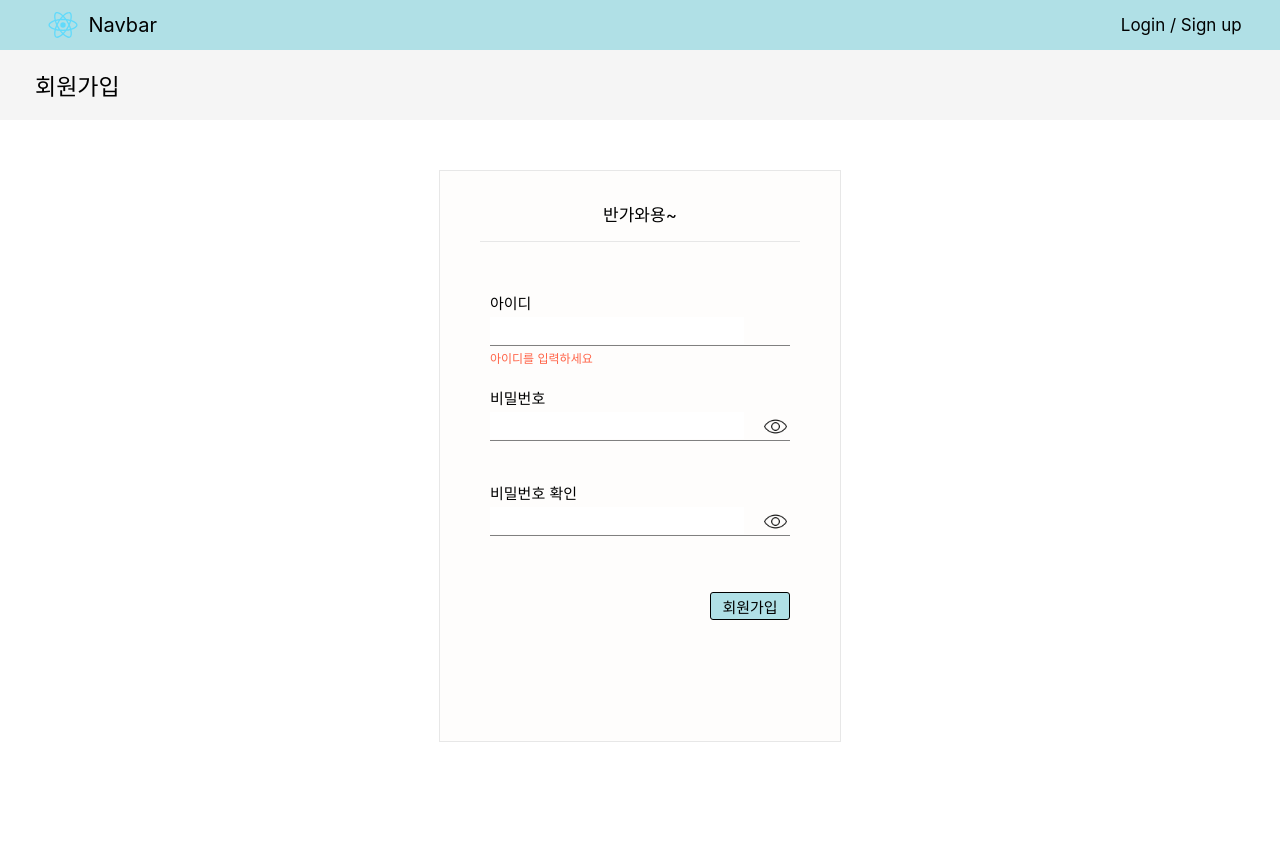
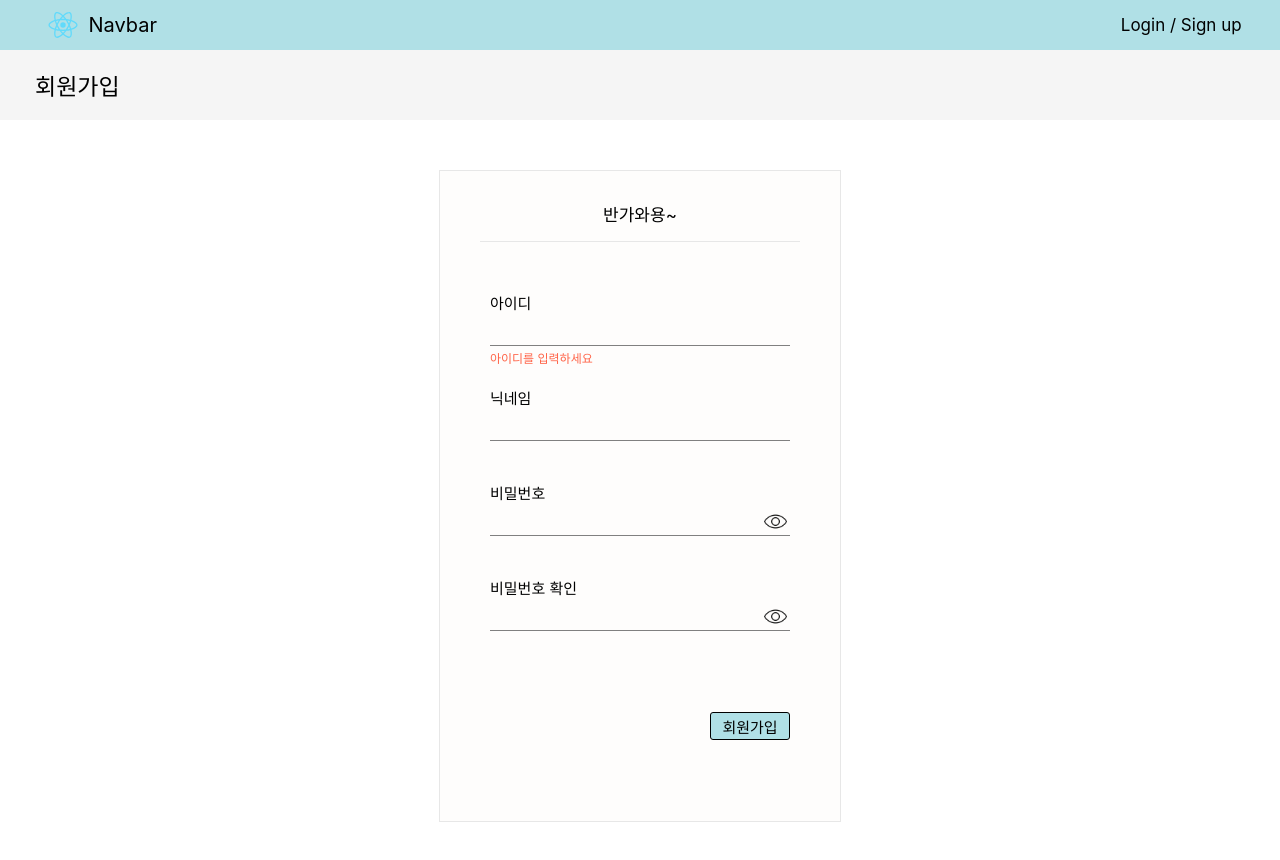
Before and after one commit to ndk6879/Board_Project, a React (Create React App) app in the folder board_project_front_sj/: page /signup in a window 1280 px wide. Shown: the top 860 px of the page. Before the commit the page ends 800 px from the top, so only its background shows below. Built offline with nearby package versions, Linux system fonts and the light colour scheme; no server answers.

Commit message:
feat: Add a input box for nickname

```diff
--- a/board_project_front_sj/src/components/Signup.js
+++ b/board_project_front_sj/src/components/Signup.js
@@ -8,15 +8,16 @@ import { useNavigate } from "react-router-dom";
 import openEyeImg from "../img/open_eye.png";
 import closedEyeImg from "../img/closed_eye.png";
 
-let OutsideBox = styled.div`
+const OutsideBox = styled.div`
     width : 400px;
-    height : 570px;
+    height : 650px;
     border : 1px solid #E7E7E7;
     background-color : #FEFDFC;
     margin : auto;
+    margin-bottom : 100px;
 `
 
-let Header = styled.div`
+const Header = styled.div`
     width : 300px;
     height : 30px;
     margin : 20px auto;
@@ -26,18 +27,19 @@ let Header = styled.div`
 `
 
 // id, pw 입력
-let SignupData = styled.div`
+const SignupData = styled.div`
+    //border : 1px solid gray;
     width : 300px;
-    height : 300px;
+    height : 420px;
     margin : auto;
     margin-top : 50px;
 `
 // 제목 (아이디, 비밀번호, 비밀번호 확인)
-let Category = styled.div`
+const Category = styled.div`
     height : 70px;
 `
 
-let CategoryTitle = styled.div`
+const CategoryTitle = styled.div`
     height : 20px;
     font-size : 15px;
     text-align : left;
@@ -45,23 +47,24 @@ let CategoryTitle = styled.div`
 `
 
 // Input + Button
-let InputBox = styled.div`
+const InputBox = styled.div`
     width : 300px;
     height : 33px;
     //border : 1px solid red;
     border-bottom : 1px solid gray;
 `
 
-let InputSignupData = styled.input`
+const InputSignupData = styled.input`
     width : 250px;
     height : 25px;
     float : left;
     border : 0px;
     margin-top : 5px;  // 바닥에 붙이려고
     outline : none;  // 포커스 시에도 테두리 보이지 않도록
+    background-color : #FEFDFC;
 `
 
-let CheckData = styled.div`
+const CheckData = styled.div`
     margin-top : 3px;
     float: left;
     text-align: left;
@@ -69,25 +72,25 @@ let CheckData = styled.div`
     color : tomato;
 `
 
-let CheckPwBtn = styled.div`
+const CheckPwBtn = styled.div`
     float : right;
     cursor : pointer;
 `
 
-let Img = styled.img`
+const Img = styled.img`
     height : 23px;
     margin-top : 8px;
     margin-right : 3px;
     //border : 1px solid darkblue;
 `
 
-let ButtonBox = styled.div`
+const ButtonBox = styled.div`
     width : 300px;
     height : 30px;
     margin : auto;
 `
 
-let SignupBtn = styled.button`
+const SignupBtn = styled.button`
     float : right;
     width : 80px;
     height : 28px;
@@ -105,18 +108,19 @@ let SignupBtn = styled.button`
 
 function Signup() {
 
-    let [userData, setUserData] = useState('');
+    const [userData, setUserData] = useState('');
 
-    let [inputId, setInputId] = useState('');
-    let [inputPw, setInputPw] = useState('');
-    let [reInputPw, setReInputPw] = useState('');
+    const [inputId, setInputId] = useState('');
+    const [inputNickname, setInputNickname] = useState('');
+    const [inputPw, setInputPw] = useState('');
+    const [reInputPw, setReInputPw] = useState('');
 
     // 아이디 체크하는데 state 너무 많이 쓰나
-    let [checkId, setCheckId] = useState('');
-    let [checkPw, setCheckPw] = useState('');
-    let [isAvailableId, setIsAvailableId] = useState(false);
+    const [checkId, setCheckId] = useState('');
+    const [checkPw, setCheckPw] = useState('');
+    const [isAvailableId, setIsAvailableId] = useState(false);
 
-    let navigate = useNavigate();
+    const navigate = useNavigate();
 
     //아이디 중복 여부 확인 멘트
     useEffect(() => {
@@ -157,13 +161,13 @@ function Signup() {
     }, [inputPw, reInputPw]);
 
     // 눈 모양 아이콘 누르면 2초동안 입력한 비밀번호 보여줌
-    let [hidePw1, setHidePw1] = useState(true);
-    let [hidePw2, setHidePw2] = useState(true);
-    let checkPw1 = () => {
+    const [hidePw1, setHidePw1] = useState(true);
+    const [hidePw2, setHidePw2] = useState(true);
+    const checkPw1 = () => {
         setHidePw1(false)
         setTimeout(() => setHidePw1(true), 2000)
     }
-    let checkPw2 = () => {
+    const checkPw2 = () => {
         setHidePw2(false)
         setTimeout(() => setHidePw2(true), 2000)
     }
@@ -177,13 +181,15 @@ function Signup() {
         - ID, PW, PW확인 중 하나라도 입력되지 않았을 때
         - PW와 PW확인 값이 다를 때
     */
-    let trySignup = (e) => {
+    const trySignup = (e) => {
         e.preventDefault();
 
         // 서버에 보낼 ID, PW
-        let body = {
+        const body = {
             id : inputId,
-            pw : inputPw
+            pw : inputPw,
+            nickname : inputNickname,
+            statusMessage : ''  // 없앨 예정
         };
 
         console.log(body);
@@ -191,11 +197,11 @@ function Signup() {
         // return vs else
         if (!inputId) alert("ID를 입력하세요.");
         else if (!isAvailableId) alert("이미 존재하는 ID입니다.");
+        else if (!inputNickname) alert("닉네임을 입력하세요.");
         else if (!inputPw) alert("PW를 입력하세요.");
         else if (!reInputPw) alert("PW를 다시 입력하세요.");
         else if (inputPw != reInputPw) alert("PW를 확인하세요.");
         else {
-            // 회원가입 완료!가 오는듯 근데 왜 response.data.message가 아니지
             axios.post("/signup", body)
             .then(response => {
                 console.log("response.data:", response.data);
@@ -222,6 +228,12 @@ function Signup() {
                             <InputSignupData onChange={ e => setInputId(e.target.value) }/>
                         </InputBox>
                         <CheckData>{ checkId }</CheckData>
+                    </Category>
+                    <Category>
+                        <CategoryTitle>닉네임</CategoryTitle>
+                        <InputBox>
+                            <InputSignupData onChange={ e => setInputNickname(e.target.value) }/>
+                        </InputBox>
                     </Category>
                     <Category>
                         <CategoryTitle>비밀번호</CategoryTitle>
```
